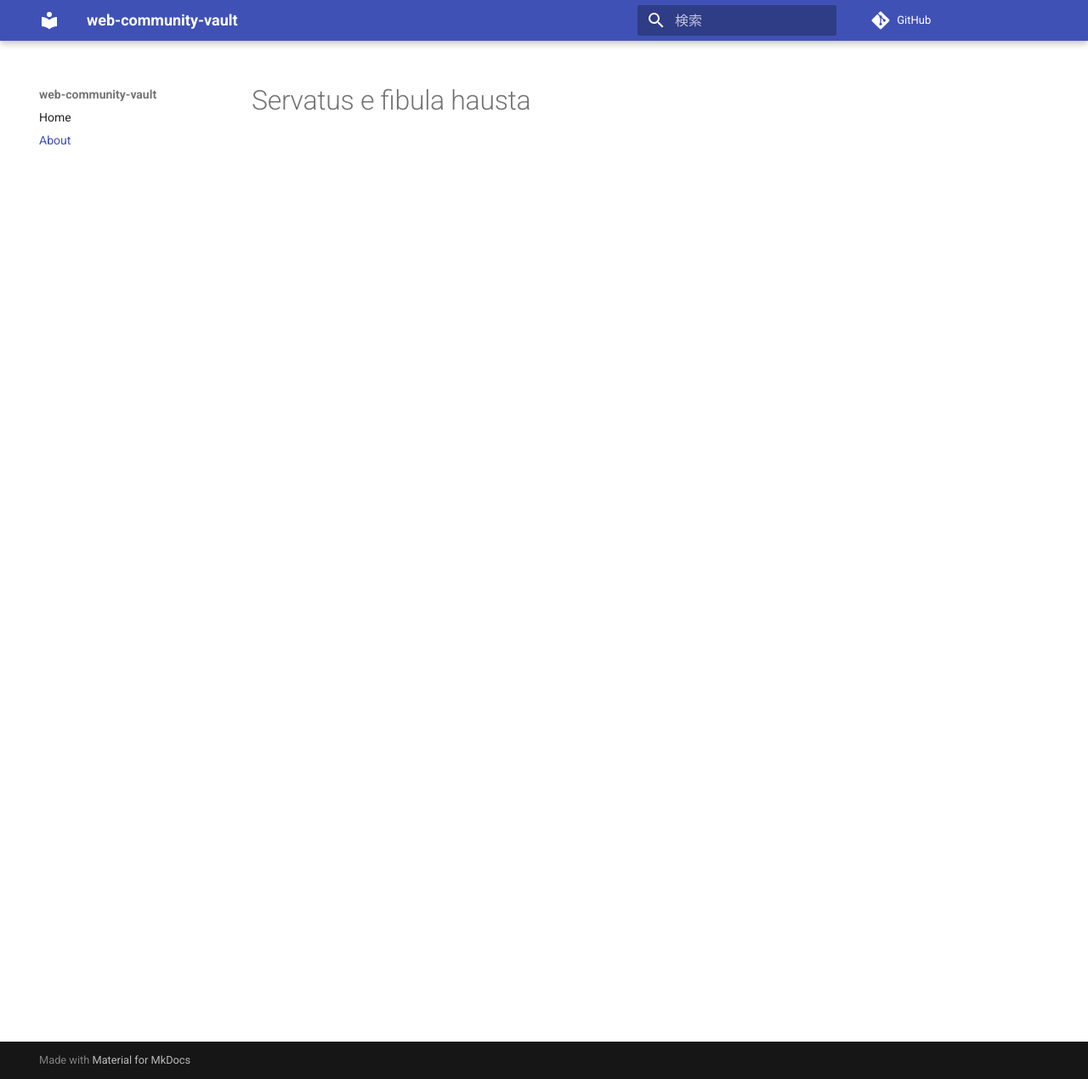
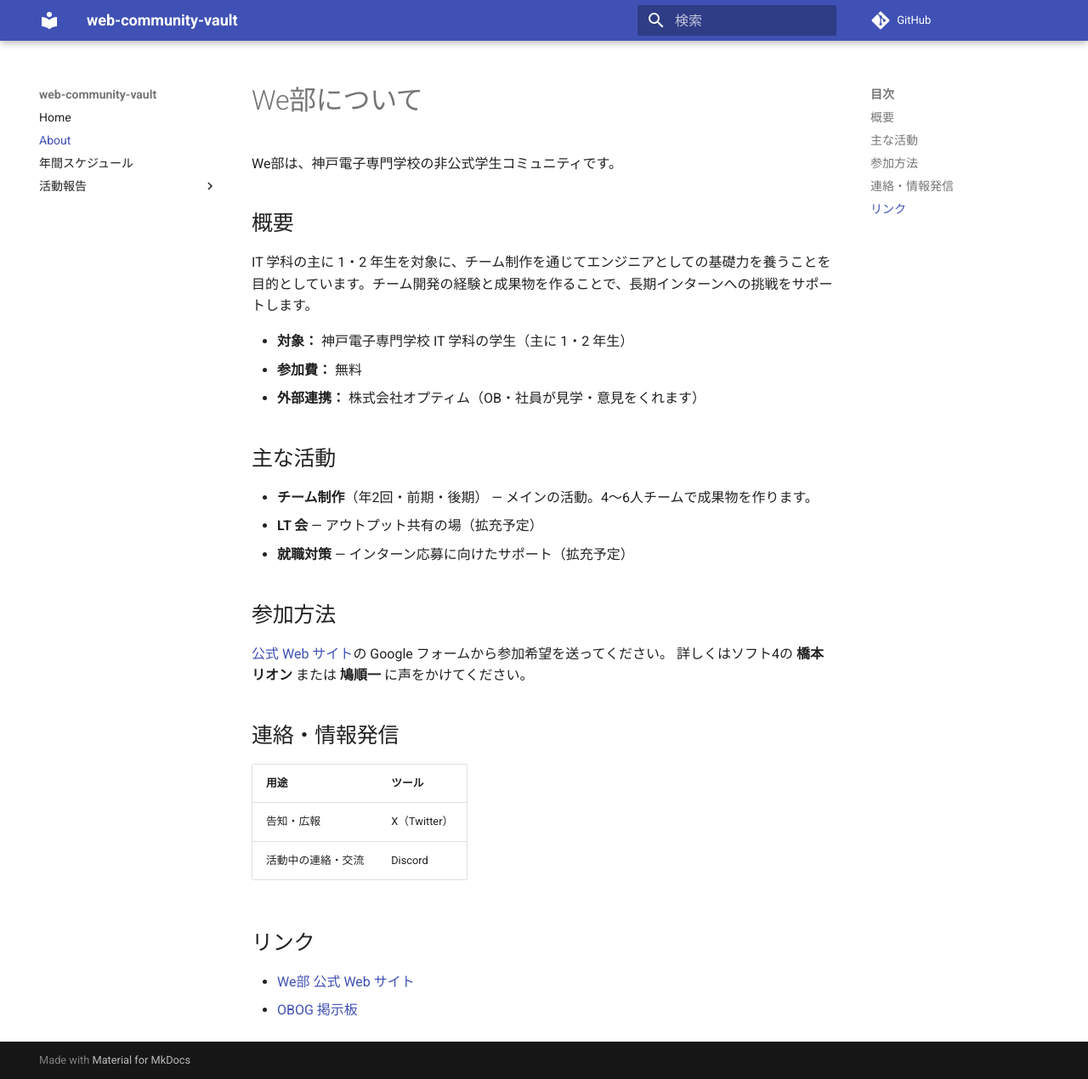
Before and after one commit to Webu-Kobedenshi/web-community-vault, an MkDocs documentation site: the page built from docs/about.md, in a window 1280 px wide and 1270 px high. Shown: the whole window at 85% size. Built offline with MkDocs 1.6.1 and Material for MkDocs 9.7.7, drawn with Linux system fonts in a browser that asks for light colours; comment, search, counter and statistics services are not loaded.

Commit message:
ドキュメント更新

```diff
--- a/docs/about.md
+++ b/docs/about.md
@@ -1 +1,34 @@
-# Servatus e fibula hausta
+# We部について
+
+We部は、神戸電子専門学校の非公式学生コミュニティです。
+
+## 概要
+
+IT 学科の主に 1・2 年生を対象に、チーム制作を通じてエンジニアとしての基礎力を養うことを目的としています。チーム開発の経験と成果物を作ることで、長期インターンへの挑戦をサポートします。
+
+- **対象：** 神戸電子専門学校 IT 学科の学生（主に 1・2 年生）
+- **参加費：** 無料
+- **外部連携：** 株式会社オプティム（OB・社員が見学・意見をくれます）
+
+## 主な活動
+
+- **チーム制作**（年2回・前期・後期） — メインの活動。4〜6人チームで成果物を作ります。
+- **LT 会** — アウトプット共有の場（拡充予定）
+- **就職対策** — インターン応募に向けたサポート（拡充予定）
+
+## 参加方法
+
+[公式 Web サイト](https://v0-ai-beta-khaki.vercel.app/)の Google フォームから参加希望を送ってください。
+詳しくはソフト4の **橋本リオン** または **鳩順一** に声をかけてください。
+
+## 連絡・情報発信
+
+| 用途 | ツール |
+|------|--------|
+| 告知・広報 | X（Twitter） |
+| 活動中の連絡・交流 | Discord |
+
+## リンク
+
+- [We部 公式 Web サイト](https://v0-ai-beta-khaki.vercel.app/)
+- [OBOG 掲示板](https://webu-portal-web.vercel.app/)
--- /dev/null
+++ b/docs/activities/reports/template.md
@@ -0,0 +1,44 @@
+# 活動報告 #XX — YYYY年MM月DD日
+
+## 基本情報
+
+| 項目 | 内容 |
+|------|------|
+| 日時 | YYYY年MM月DD日（曜日）HH:MM〜HH:MM |
+| 場所 | <!-- 例：神戸電子専門学校 ○○教室 / オンライン --> |
+| 参加人数 | <!-- X名 --> |
+| 担当 | <!-- 報告者名 --> |
+
+## 活動内容
+
+<!-- この回で行ったことを箇条書きまたは文章で記載 -->
+
+-
+-
+
+## チームごとの進捗
+
+### チームA
+
+<!-- 進捗・作業内容・決定事項など -->
+
+### チームB
+
+<!-- 進捗・作業内容・決定事項など -->
+
+## 次回までの ToDo
+
+| チーム / 担当 | タスク | 期限 |
+|--------------|--------|------|
+| <!-- チーム名や担当者 --> | <!-- タスク内容 --> | <!-- 日付 --> |
+
+## 振り返り・気づき
+
+<!-- 良かった点・改善したい点・メモなど -->
+
+## 次回予定
+
+| 項目 | 内容 |
+|------|------|
+| 日時 | YYYY年MM月DD日（曜日）HH:MM〜 |
+| 内容 | <!-- 予定している活動 --> |
--- a/mkdocs.yml
+++ b/mkdocs.yml
@@ -5,6 +5,9 @@ theme:
 nav:
   - Home: index.md
   - About: about.md
+  - 年間スケジュール: schedule.md
+  - 活動報告:
+    - テンプレート: activities/reports/template.md
 repo_url: https://github.com/junhat6/web-community-vault
 edit_uri: '#root/path/docs/'
 markdown_extensions:
```
Also changed, not shown: docs/schedule.md (added, +72 -0 lines).
